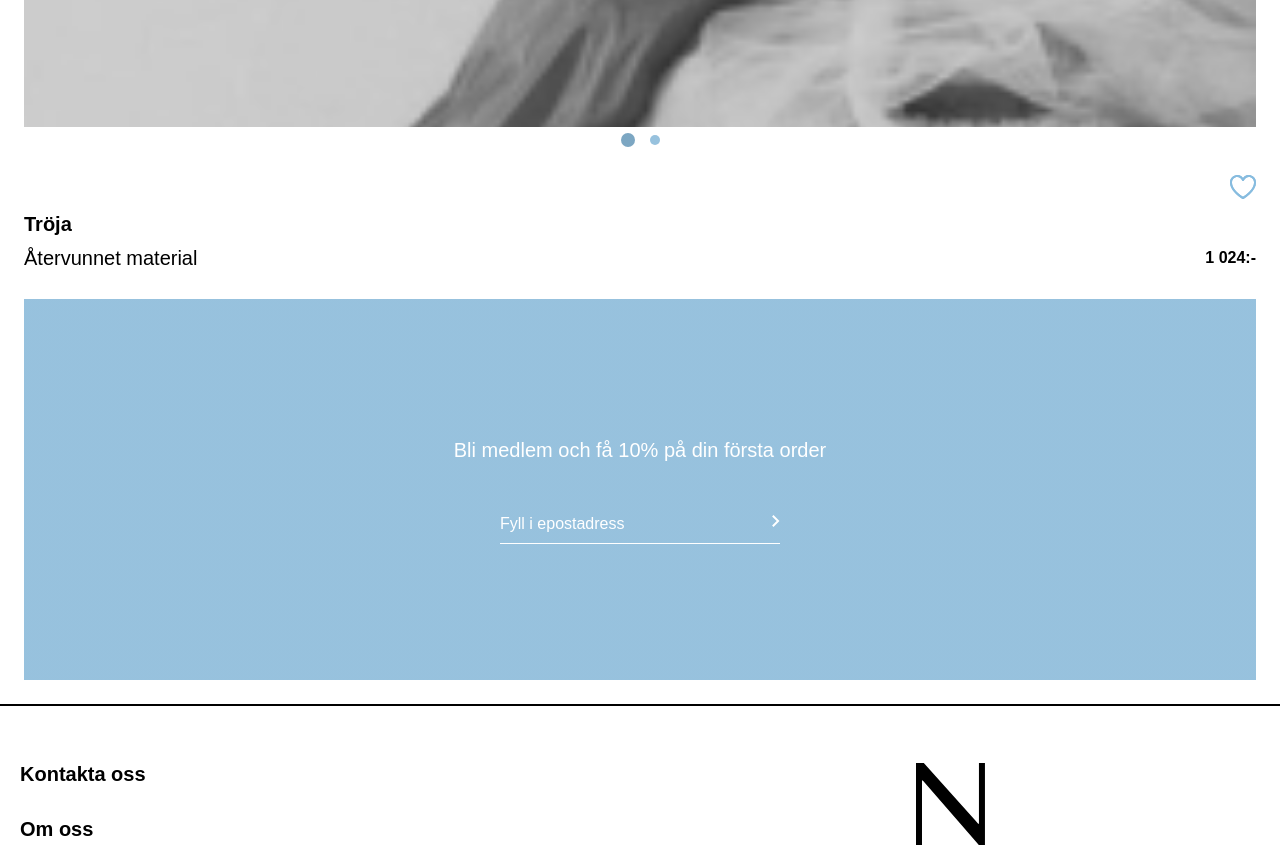
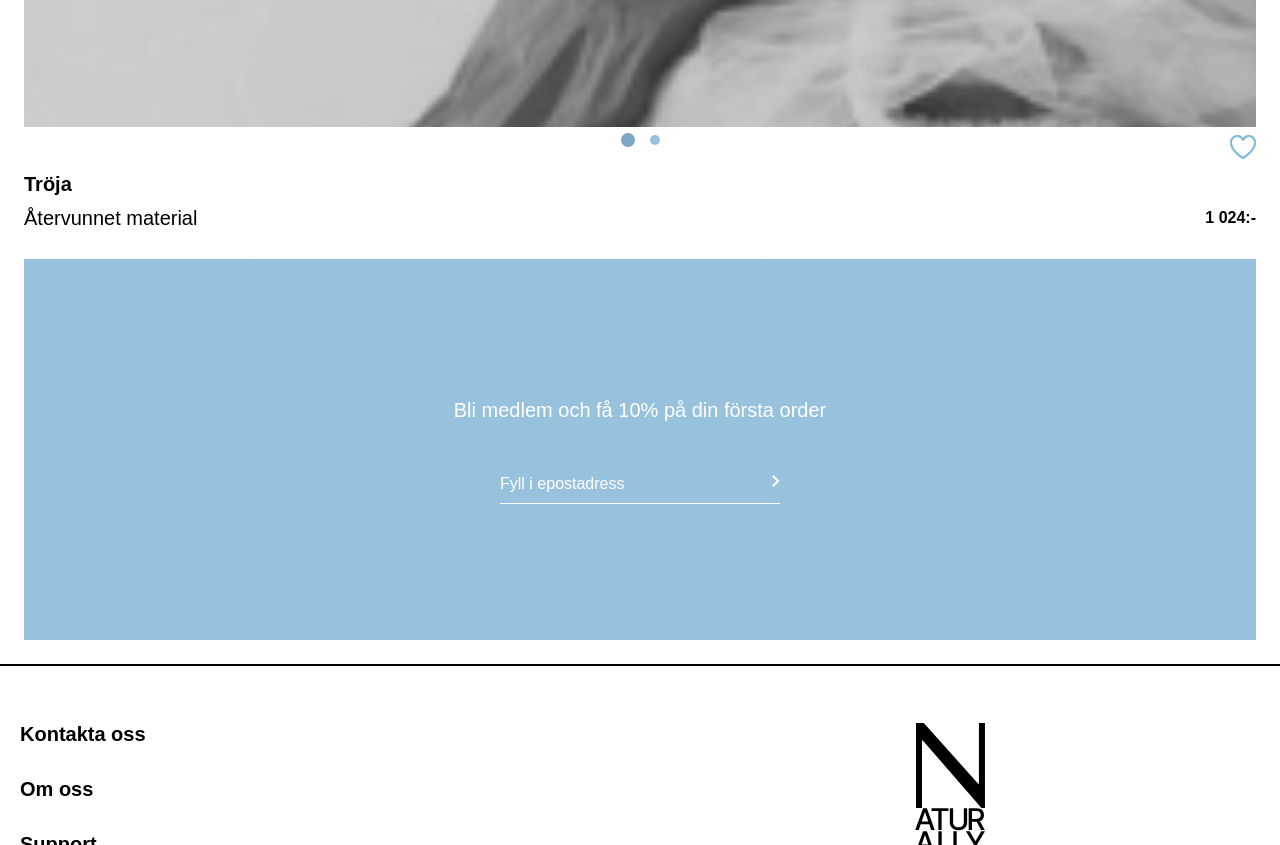
Before and after one commit to Adishumla/Naturally_G4, a plain HTML site: page index.html in a window 1280 px wide. Shown: the part 4260-5105 px from the top of the page. Drawn offline with Linux system fonts and the light colour scheme; a web font is replaced by a local one.

Commit message:
made last text closer to img

```diff
--- a/styles/card-container.css
+++ b/styles/card-container.css
@@ -96,3 +96,6 @@ article.card .text-container strong {
   justify-self: flex-end;
   align-self: center;
 }
+.closer {
+  margin-top: -40px;
+}
```
